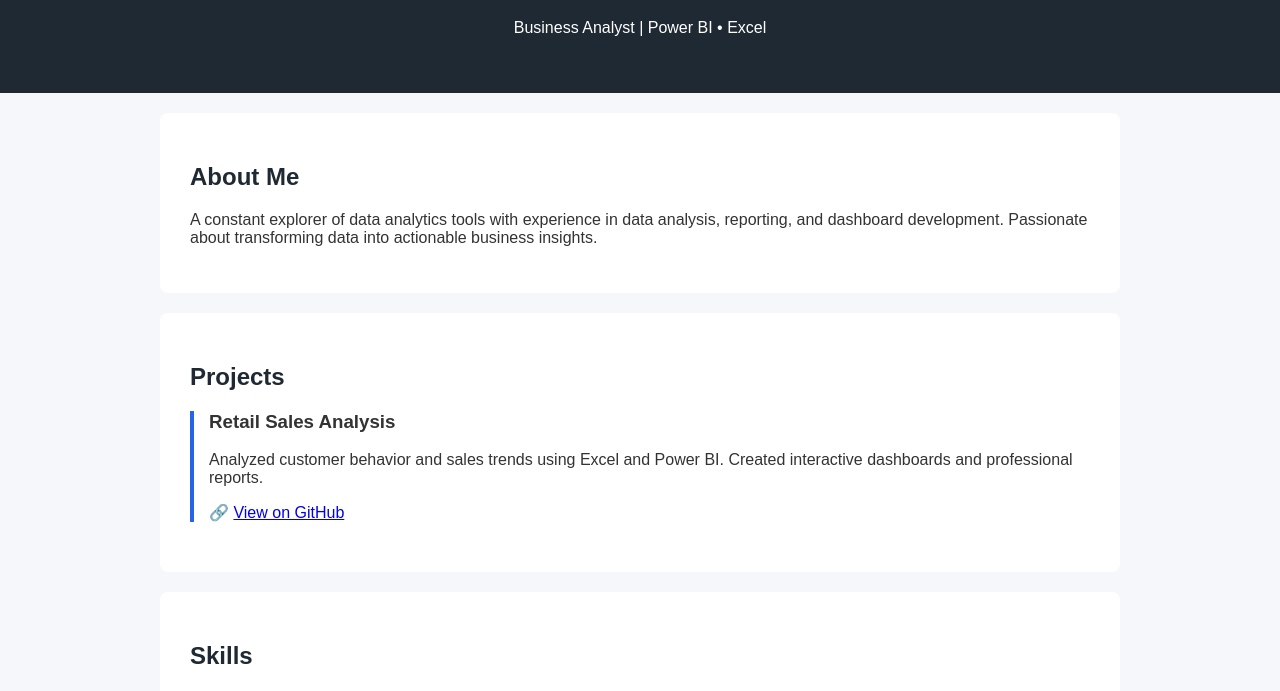
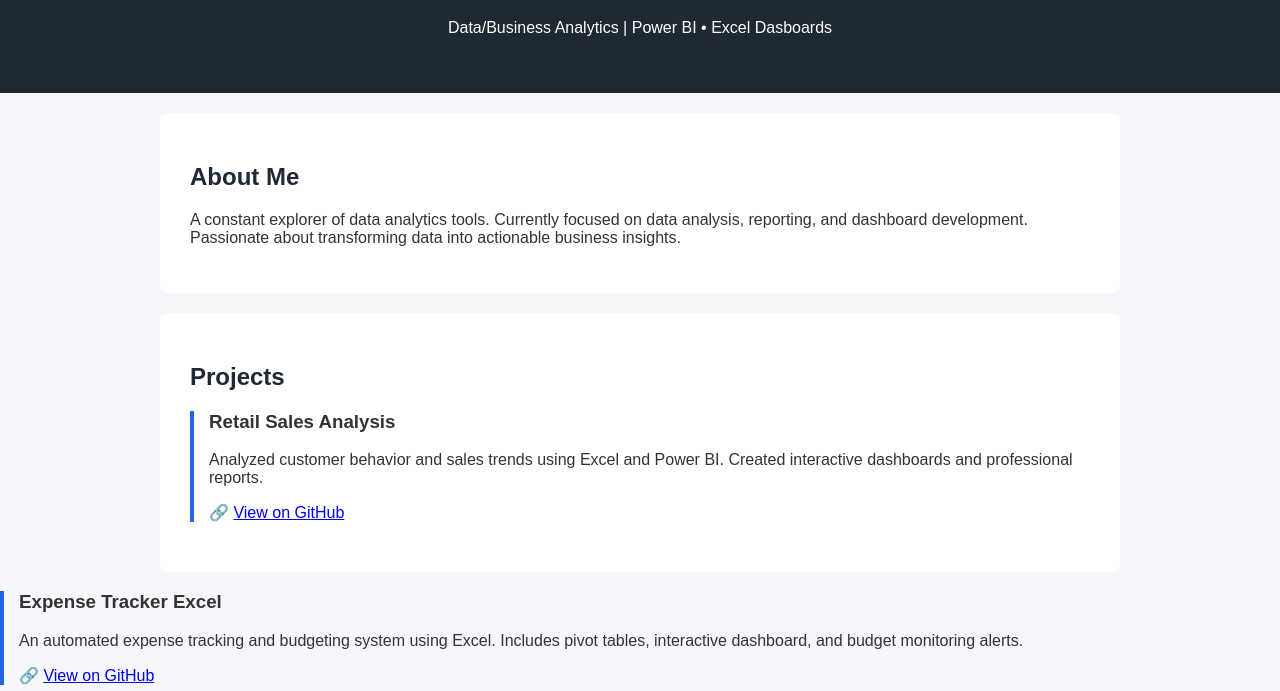
Before and after one commit to elleshz/elleshz.github.io, a plain HTML site: page index.html in a window 1280 px wide. Shown: the part 101-792 px from the top of the page. Drawn offline with Linux system fonts and the light colour scheme.

Commit message:
Update index.html
Updated title and description to reflect data analytics focus. Added a new project section for the Expense Tracker Excel.

```diff
--- a/index.html
+++ b/index.html
@@ -2,7 +2,7 @@
 <html lang="en">
 <head>
     <meta charset="UTF-8">
-    <title>Alina Shafriza | Business Analyst</title>
+    <title>Alina Shafriza | Data Analytics Portfolio</title>
     <meta name="viewport" content="width=device-width, initial-scale=1.0">
 
     <style>
@@ -51,13 +51,13 @@
 
 <header>
     <h1>Alina Shafriza</h1>
-    <p>Business Analyst | Power BI • Excel</p>
+    <p> Data/Business Analytics | Power BI • Excel Dasboards</p>
 </header>
 
 <section>
     <h2>About Me</h2>
     <p>
-        A constant explorer of data analytics tools with experience in data analysis,
+        A constant explorer of data analytics tools. Currently focused on data analysis,
         reporting, and dashboard development. Passionate about
         transforming data into actionable business insights.
     </p>
@@ -79,6 +79,18 @@
     </div>
 
 </section>
+       <div class="project">
+        <h3>Expense Tracker Excel</h3>
+        <p>
+            An automated expense tracking and budgeting system using Excel.
+            Includes pivot tables, interactive dashboard, and budget monitoring alerts.
+        </p>
+        <p>
+            🔗 <a href="https://github.com/elleshz/expense tracker excel">
+            View on GitHub</a>
+        </p>
+    </div>
+
 
 <section>
     <h2>Skills</h2>
```
